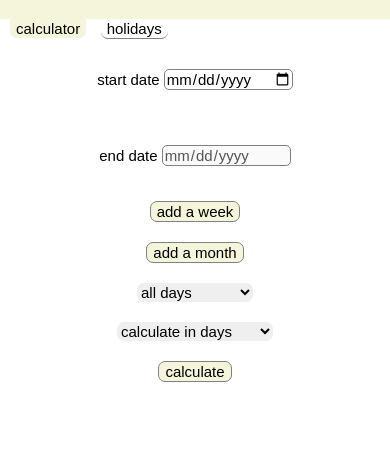
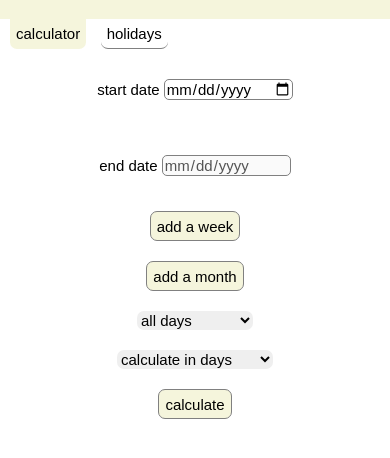
Before and after one commit to Yevgeniy-Davydov/CW_JS11, a plain HTML site: page index.html in a window 390 px wide. Shown: the part 98-556 px from the top of the page. Drawn offline with Linux system fonts and the light colour scheme; a web font is replaced by a local one.

Commit message:
some bugs in reronsive fixed

```diff
--- a/css/styles.css
+++ b/css/styles.css
@@ -120,7 +120,15 @@ tr:nth-child(even) {
   .container_inputs_date,
   .container_selects,
   .container_add_buttons,
-  .container_calculate,
+  .container_calculate{
+    display: flex;
+    flex-direction: column;
+    align-items: center;
+  }
+  .tab,
+  .button{
+    height: 30px;
+  }
   .result {
     display: flex;
     flex-direction: column;
```
